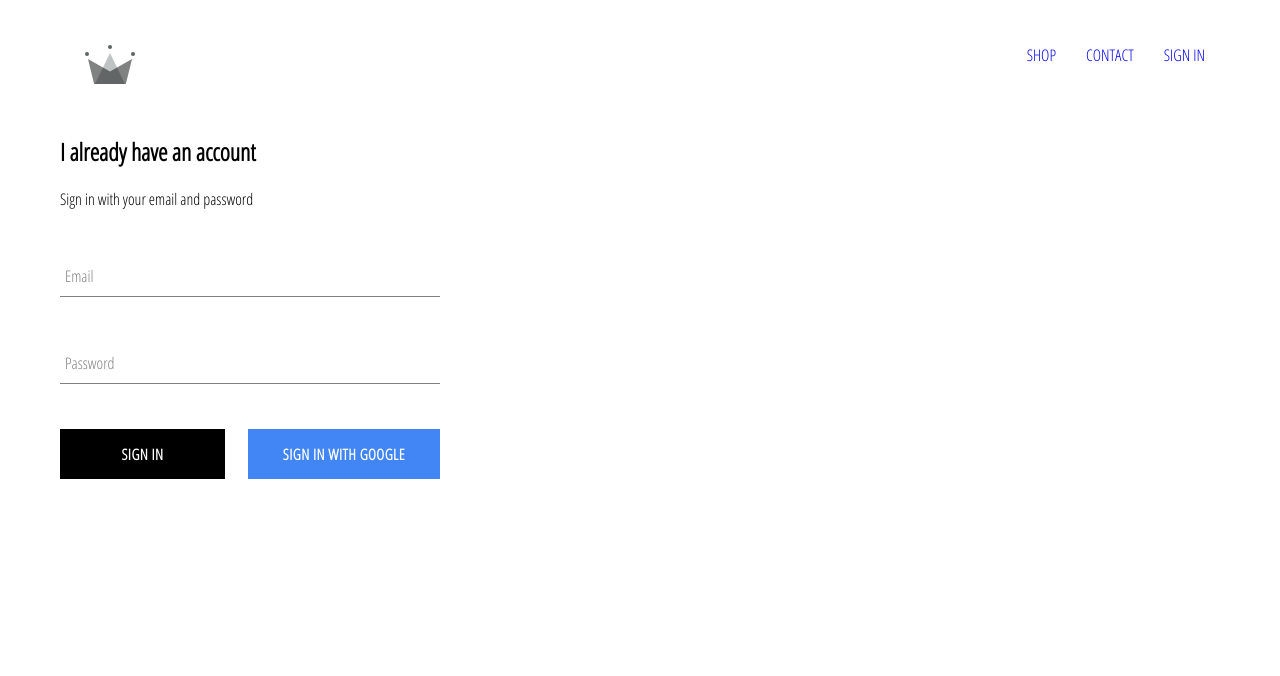
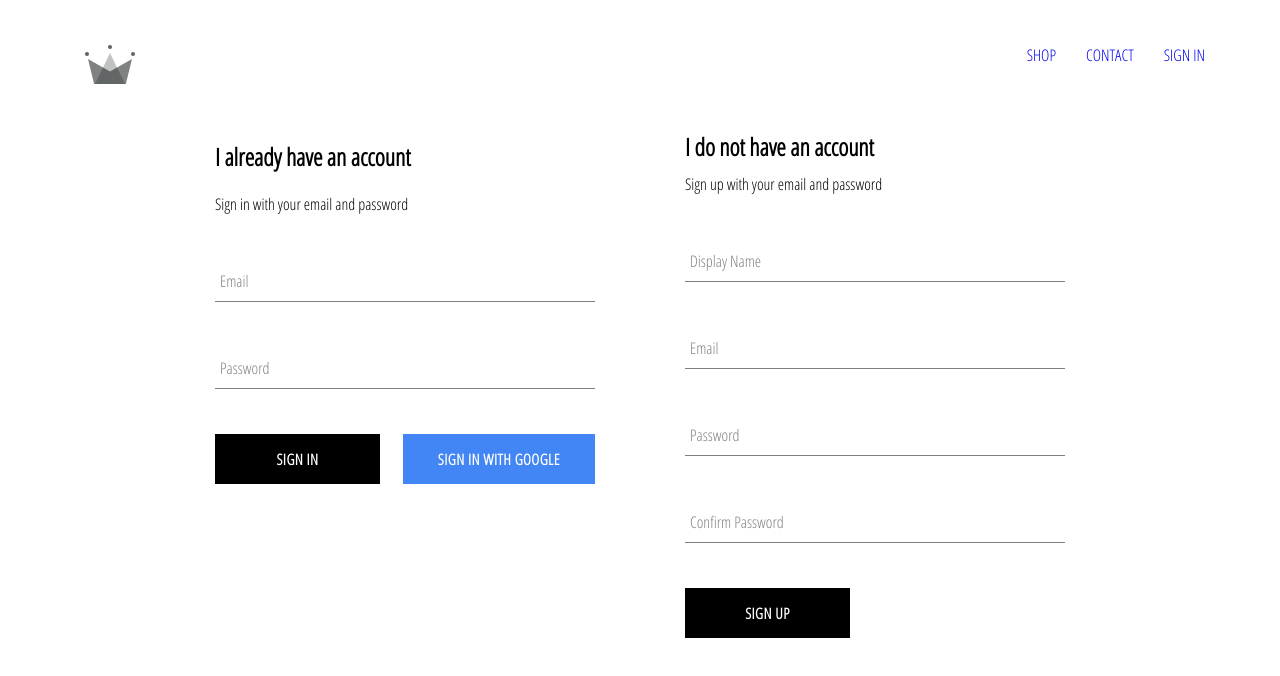
Before and after one commit to ganeshvittal/crwn-clothing, a React (Create React App) app: page /signin in a window 1280 px wide. Shown: the top 676 px of the page. Built offline with nearby package versions, Linux system fonts and the light colour scheme; no server answers.

Commit message:
Implemented fire base utils. Added storing user auth information into firestore database

```diff
--- a/src/App.js
+++ b/src/App.js
@@ -12,7 +12,7 @@
 
 import Header from './components/header/header.component';
 
-import { auth } from './firebase/firebase.utils';
+import { auth, createUserProfileDocument } from './firebase/firebase.utils';
 
 class App extends React.Component {
   constructor() {
@@ -23,21 +23,31 @@
     };
   }
 
-
   unsubscribeFromAuth = null;
 
-  componentDidMount(){
-   this.unsubscribeFromAuth =  auth.onAuthStateChanged(user => {
-      this.setState({currentUser:user});
-    })
+  componentDidMount() {
+    this.unsubscribeFromAuth = auth.onAuthStateChanged(async (userAuth) => {
+      //this.setState({ cot rentUser: user });
+      if (userAuth) {
+        const userRef = await createUserProfileDocument(userAuth);
+        userRef.onSnapshot((snapShot) => {
+          this.setState({
+            currentUser: {
+              id: snapShot.id,
+              ...snapShot.data(),
+            },
+          });
+
+          console.log(this.state);
+        });
+      }
+      this.setState({ currentUser: userAuth });
+    });
   }
 
-  componentWillUnmount(){
-
+  componentWillUnmount() {
     this.unsubscribeFromAuth();
   }
-
-
 
   render() {
     return (
--- /dev/null
+++ b/src/components/sign-up/sign-up.component.jsx
@@ -0,0 +1,104 @@
+import React from 'react';
+
+import FormInput from '../form-input/form-input.component';
+import CustomButton from '../custom-button/custom-button.component';
+
+import { auth, createUserProfileDocument } from '../../firebase/firebase.utils';
+
+import './sign-up.styles.scss';
+
+class SignUp extends React.Component {
+  constructor() {
+    super();
+    this.state = {
+      displayName: '',
+      email: '',
+      password: '',
+      confirmPassword: '',
+    };
+  }
+
+  handleSubmit = async (event) => {
+    event.preventDefault();
+
+    const { displayName, email, password, confirmPassword } = this.state;
+
+    if (password !== confirmPassword) {
+      alert("passwords don't match");
+      return;
+    }
+    try {
+      const { user } = await auth.createUserWithEmailAndPassword(
+        email,
+        password
+      );
+      await createUserProfileDocument(user, { displayName });
+      this.setState({
+        displayName: '',
+        email: '',
+        password: '',
+        confirmPassword: '',
+      });
+    } catch (error) {
+      console.log(error);
+    }
+  };
+
+  handleChange = (event) => {
+    const { value, name } = event.target;
+
+    this.setState({ [name]: value });
+  };
+
+  render() {
+    const { displayName, email, password, confirmPassword } = this.state;
+
+    return (
+      <div className="sign-up">
+        <h2 className="title">I do not have an account</h2>
+        <span>Sign up with your email and password</span>
+        <form className="sign-up-form" onSubmit={this.handleSubmit}>
+          <FormInput
+            type="text"
+            name="displayName"
+            value={displayName}
+            onChange={this.handleChange}
+            label="Display Name"
+            required
+          />
+
+          <FormInput
+            type="email"
+            name="email"
+            value={email}
+            onChange={this.handleChange}
+            label="Email"
+            required
+          />
+
+          <FormInput
+            type="password"
+            name="password"
+            value={password}
+            onChange={this.handleChange}
+            label="Password"
+            required
+          />
+
+          <FormInput
+            type="password"
+            name="confirmPassword"
+            value={confirmPassword}
+            onChange={this.handleChange}
+            label="Confirm Password"
+            required
+          />
+
+          <CustomButton type="submit">SIGN UP</CustomButton>
+        </form>
+      </div>
+    );
+  }
+}
+
+export default SignUp;
--- /dev/null
+++ b/src/components/sign-up/sign-up.styles.css
@@ -0,0 +1 @@
+.sign-up{display:flex;flex-direction:column;width:380px}.sign-up .title{margin:10px 0}
--- /dev/null
+++ b/src/components/sign-up/sign-up.styles.scss
@@ -0,0 +1,9 @@
+.sign-up {
+  display: flex;
+  flex-direction: column;
+  width: 380px;
+
+  .title {
+    margin: 10px 0;
+  }
+}
--- a/src/firebase/firebase.utils.js
+++ b/src/firebase/firebase.utils.js
@@ -1,25 +1,44 @@
-import firebase from "firebase/compat/app";
-import "firebase/compat/firestore";
-import "firebase/compat/auth";
+import firebase from 'firebase/compat/app';
+import 'firebase/compat/firestore';
+import 'firebase/compat/auth';
 
 const firebaseConfig = {
-  apiKey: "AIzaSyBi_uf7DpM1EuBSwr-Z5H04s9Blb0f4sP0",
-  authDomain: "crwn-db-8db42.firebaseapp.com",
-  projectId: "crwn-db-8db42",
-  storageBucket: "crwn-db-8db42.appspot.com",
-  messagingSenderId: "988295345969",
-  appId: "1:988295345969:web:4043e11385491047902210",
-  measurementId: "G-KYJCB7GSPH",
+  apiKey: 'AIzaSyBi_uf7DpM1EuBSwr-Z5H04s9Blb0f4sP0',
+  authDomain: 'crwn-db-8db42.firebaseapp.com',
+  projectId: 'crwn-db-8db42',
+  storageBucket: 'crwn-db-8db42.appspot.com',
+  messagingSenderId: '988295345969',
+  appId: '1:988295345969:web:4043e11385491047902210',
+  measurementId: 'G-KYJCB7GSPH',
 };
 
 firebase.initializeApp(firebaseConfig);
+
+export const createUserProfileDocument = async (userAuth, additionalData) => {
+  if (!userAuth) return;
+
+  const userRef = firestore.doc(`users/${userAuth.uid}`);
+  const snapShot = await userRef.get();
+
+  if (!snapShot.exists) {
+    const { displayName, email } = userAuth;
+    const createdAt = new Date();
+    try {
+      await userRef.set({ displayName, email, createdAt, ...additionalData });
+    } catch (error) {
+      console.log('error creating user', error.message);
+    }
+  }
+
+  return userRef;
+};
 
 export const auth = firebase.auth();
 
 export const firestore = firebase.firestore();
 
 const provider = new firebase.auth.GoogleAuthProvider();
-provider.setCustomParameters({ prompt: "select_account" });
+provider.setCustomParameters({ prompt: 'select_account' });
 export const signInWithGoogle = () => auth.signInWithPopup(provider);
 
 export default firebase;
--- a/src/pages/sign-in-and-sign-up/sign-in-and-sign-up.component.jsx
+++ b/src/pages/sign-in-and-sign-up/sign-in-and-sign-up.component.jsx
@@ -1,16 +1,16 @@
 import React from 'react';
 
-import SignIn from '../../components/sign-in/sign-in.component'
+import SignIn from '../../components/sign-in/sign-in.component';
 
-import './sign-in-and-sign-up.styles.scss'
+import SignUp from '../../components/sign-up/sign-up.component';
 
-
+import './sign-in-and-sign-up.styles.scss';
 
 const SingInAndSingUpPage = () => (
-
-    <div className='sign-in-and-sign-up'>
-    <SignIn/>
-    </div>
-)
+  <div className="sign-in-and-sign-up">
+    <SignIn />
+    <SignUp />
+  </div>
+);
 
 export default SingInAndSingUpPage;
--- /dev/null
+++ b/src/pages/sign-in-and-sign-up/sign-in-and-sign-up.styles.css
@@ -0,0 +1 @@
+.sign-in-and-sign-up{width:850px;display:flex;justify-content:space-between;margin:30px auto}
--- a/src/pages/sign-in-and-sign-up/sign-in-and-sign-up.styles.scss
+++ b/src/pages/sign-in-and-sign-up/sign-in-and-sign-up.styles.scss
@@ -0,0 +1,6 @@
+.sign-in-and-sign-up {
+  width: 850px;
+  display: flex;
+  justify-content: space-between;
+  margin: 30px auto;
+}
```
